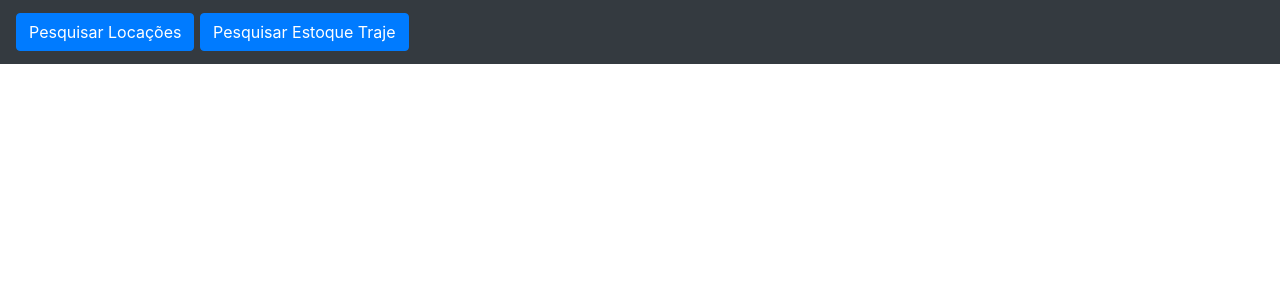
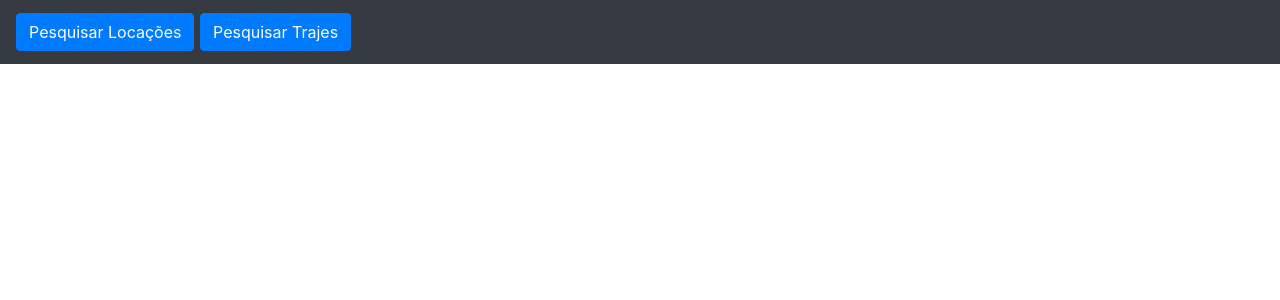
Before and after one commit to caikecolantonio/JLControl, a Django app: page /consultar/ in a window 1280 px wide. Shown: the top 300 px of the page. Run offline with Django 3.2, Linux system fonts and the light colour scheme; some libraries are stand-ins or nearby versions.

Commit message:
Alterações para cumprir o SSS10

```diff
--- a/controle/forms.py
+++ b/controle/forms.py
@@ -12,3 +12,4 @@ class ConsultarTraje(forms.Form):
     modelo = forms.CharField(label='Modelo', required=False)
     corte = forms.CharField(label='Corte', required=False)
     todos = forms.BooleanField(label='Consultar Todos Disponíveis', required=False)
+    alocados = forms.BooleanField(label='Consultar os alocados', required=False)
--- a/controle/views.py
+++ b/controle/views.py
@@ -53,26 +53,30 @@ def consultar(request):
     #FORMULARIO CONSULTAR TRAJE
     ConsultarTrajeForm = ConsultarTraje(request.POST or None)
     trajes_disponiveis = []
+    MostraAlocados = None
     if ConsultarTrajeForm.is_valid():
         campos_trajes = ConsultarTrajeForm.cleaned_data
+        MostraAlocados = (True if campos_trajes['alocados'] else False)
+        print(MostraAlocados)
+
         if campos_trajes['todos']:
             todos_trajes = Traje.objects.all()
             for traje in todos_trajes:
-                is_disponivel = is_traje_disponivel(traje)
+                is_disponivel = is_traje_disponivel(traje, MostraAlocados)
                 if is_disponivel:
                     trajes_disponiveis.append(is_disponivel)
 
         if campos_trajes['codigo']:
-            trajes_disponiveis = busca_traje('codigo', campos_trajes['codigo'])
+            trajes_disponiveis = busca_traje('codigo', campos_trajes['codigo'], MostraAlocados)
 
         if campos_trajes['nome']:
-            trajes_disponiveis = busca_traje('nome', campos_trajes['nome'])
+            trajes_disponiveis = busca_traje('nome', campos_trajes['nome'], MostraAlocados)
 
         if campos_trajes['modelo']:
-            trajes_disponiveis = busca_traje('modelo', campos_trajes['modelo'])
+            trajes_disponiveis = busca_traje('modelo', campos_trajes['modelo'], MostraAlocados)
 
         if campos_trajes['corte']:
-            trajes_disponiveis = busca_traje('corte', campos_trajes['corte'])
+            trajes_disponiveis = busca_traje('corte', campos_trajes['corte'], MostraAlocados)
 
 
 
@@ -82,6 +86,7 @@ def consultar(request):
         'form': ConsultarContrato,
         'form_traje': ConsultarTraje,
         'trajes_disponiveis': trajes_disponiveis,
+        'MostraAlocados': MostraAlocados,
         'count_trajes': 1
     }
 
--- a/templates/base.html
+++ b/templates/base.html
@@ -38,7 +38,7 @@
         Pesquisar Locações
       </button>
       <button type="button" class="btn btn-primary" data-toggle="modal" data-target="#exampleModal2">
-        Pesquisar Estoque Traje
+        Pesquisar Trajes
       </button>
     </a>
 
@@ -109,7 +109,7 @@
       <div class="modal-dialog" role="document">
         <div class="modal-content">
           <div class="modal-header">
-            <h5 class="modal-title" id="exampleModalLabel">Pesquisar os dados do Traje:</h5>
+            <h5 class="modal-title" id="exampleModalLabel">Pesquisar Trajes:</h5>
             <button type="button" class="close" data-dismiss="modal" aria-label="Close">
               <span aria-hidden="true">&times;</span>
             </button>
@@ -117,6 +117,17 @@
           <div class="modal-body">
             <form action="" method="post">
               {% csrf_token %}
+              <div class="form-group form-check form-switch row">
+                <div class="col-sm-2"> </div>
+                <div class="col-sm-5">
+                  <div class="form-check">
+                  <input class="form-check-input" type="checkbox" id="alocados" name="alocados">
+                    <label class="form-check-label" for="gridCheck1">
+                      Mostrar os alocados
+                    </label>
+                  </div>
+                </div>
+              </div>
 
               <div class="form-group row">
                 <label for="codigo" class="col-sm-2 col-form-label">Código: </label>
--- a/templates/consultar.html
+++ b/templates/consultar.html
@@ -46,6 +46,7 @@
       <th scope="col">Modelo</th>
       <th scope="col">Corte</th>
       <th scope="col">Valor</th>
+      <th scope="col">Disponibilidade</th>
     </tr>
   </thead>
   <tbody>
@@ -57,11 +58,17 @@
           <td>{{ traje.modelo }}</td>
           <td>{{ traje.corte }}</td>
           <td>{{ traje.valor }}</td>
+          {% if MostraAlocados %}
+          <td>Alocado</td>
+          {% else %}
+          <td>Disponivel <button class="btn btn-primary" type="button">Alocar</button></td>
+          {% endif %}
         </tr>
     {% endfor %}
           <tr class="thead-light">
             <th>Total:</th>
             <th>{{ trajes_disponiveis|length }} </th>
+            <th></th>
             <th></th>
             <th></th>
             <th></th>
```
Also changed, not shown: controle/funcoes.py (+20 -9 lines), db.sqlite3.
